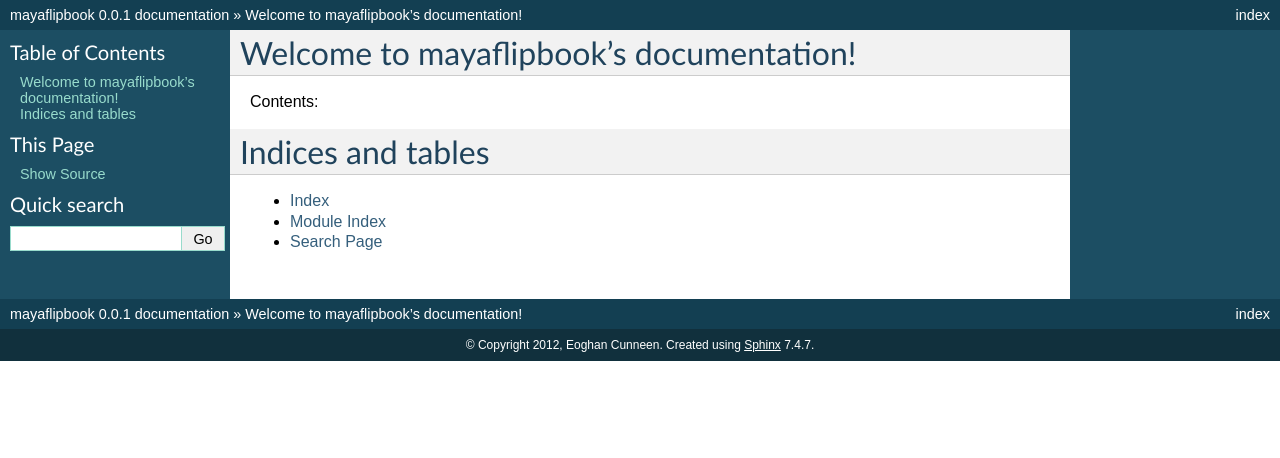
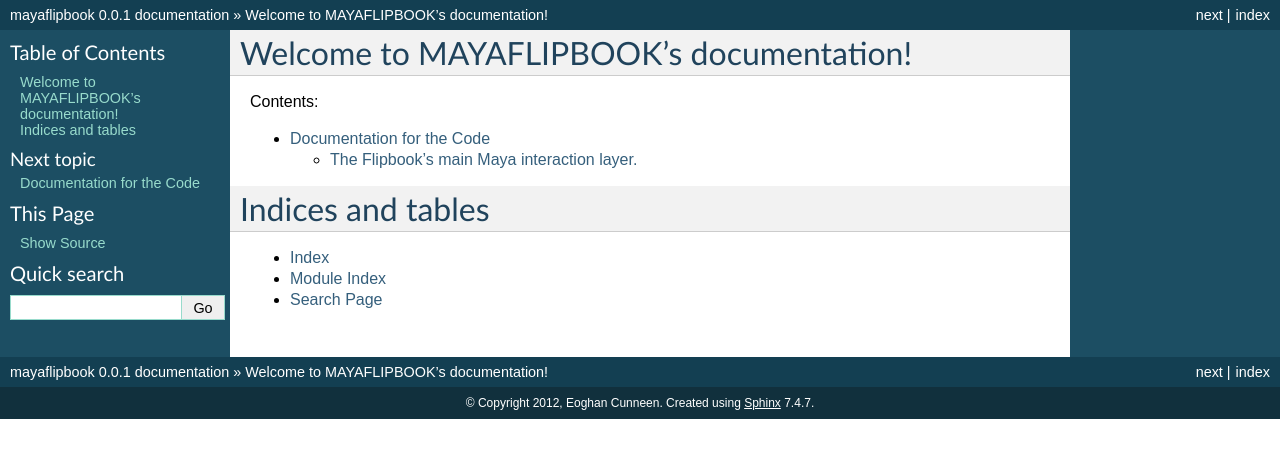
Before and after one commit to eoghancunneen/mayaflipbook, a Sphinx documentation site: the page built from docs/source/index.rst, in a window 1280 px wide. Shown: the top 458 px of the page. Built offline with Sphinx 7.4.7, drawn with Linux system fonts in a browser that asks for light colours; formulas are drawn with MathJax 3.

Commit message:
rst files

```diff
--- /dev/null
+++ b/docs/source/ecanimationflipbook.rst
@@ -0,0 +1,11 @@
+Documentation for the Code
+**************************
+
+.. automodule:: mayaflipbook
+
+
+The Flipbook's main Maya interaction layer.
+===========================================
+
+.. automodule:: mayaflipbook.ecanimationflipbook
+   :members:
--- a/docs/source/index.rst
+++ b/docs/source/index.rst
@@ -3,14 +3,15 @@
    You can adapt this file completely to your liking, but it should at least
    contain the root `toctree` directive.
 
-Welcome to mayaflipbook's documentation!
+Welcome to MAYAFLIPBOOK's documentation!
 ========================================
 
 Contents:
 
 .. toctree::
-   :maxdepth: 2
+   :maxdepth: 4
 
+   ecanimationflipbook.rst
 
 
 Indices and tables
```
Also changed, not shown: docs/source/ecanimationflipbookpyqt.rst (added, +17 -0 lines), docs/source/ecanimationflipbookutils.rst (added, +11 -0 lines), docs/source/ecanimationflipbookui.rst (added).
